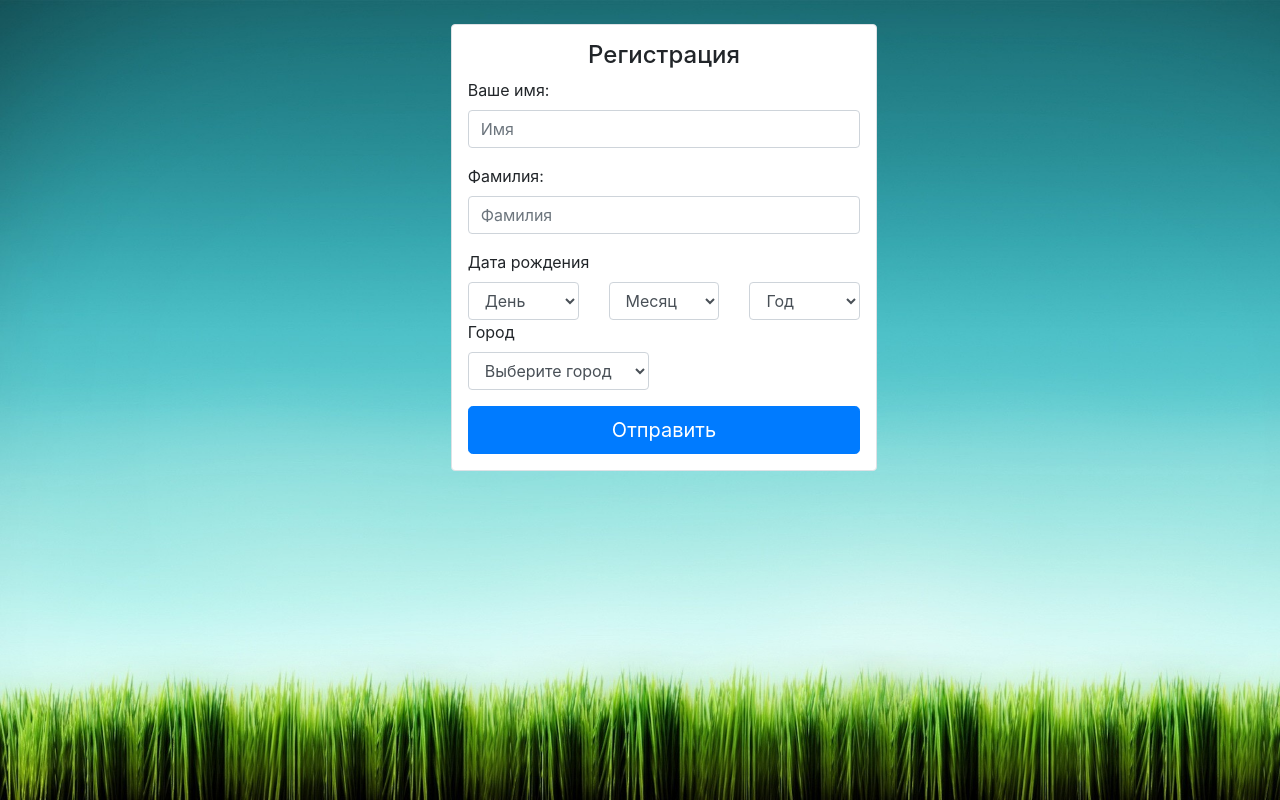
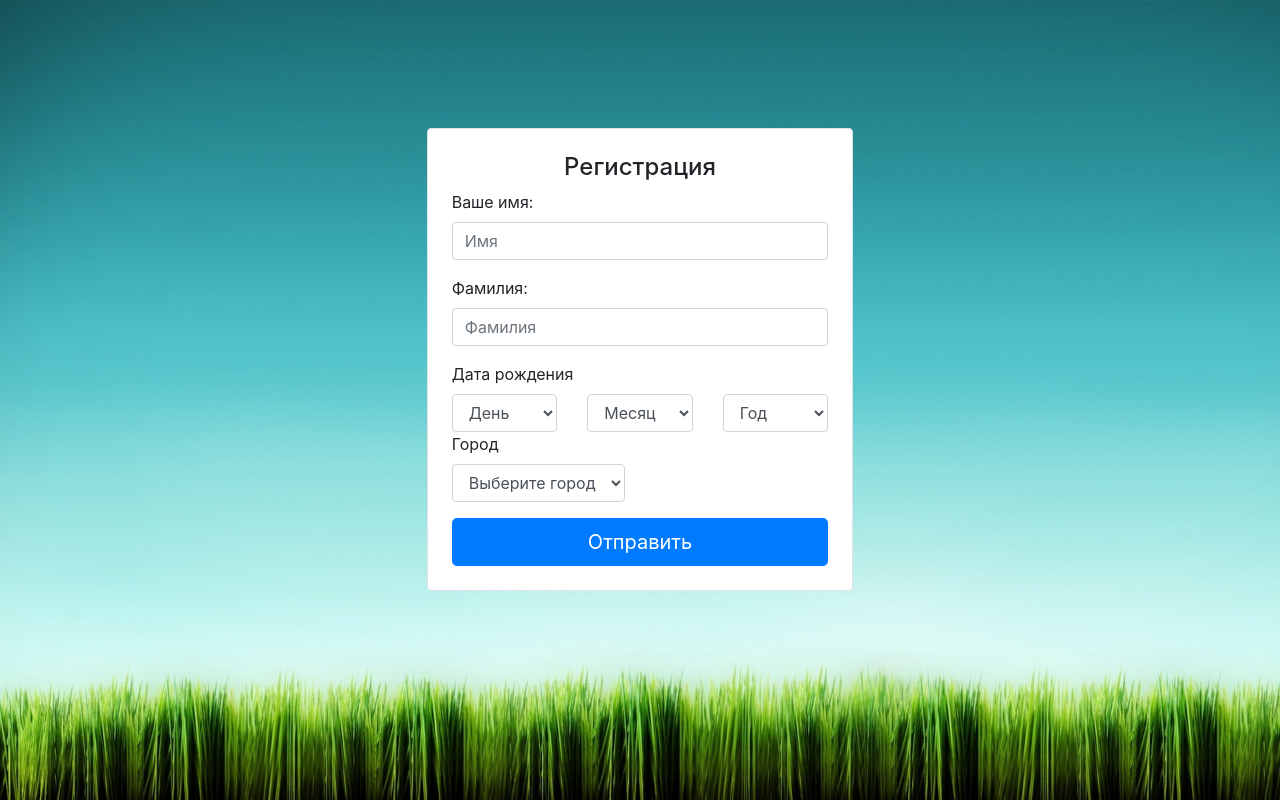
Before and after one commit to Soldatkina-Alina/StudyHtmlCssJavaScript, a plain HTML site: page index.html in a window 1280 px wide. Drawn offline with nearby package versions, Linux system fonts and the light colour scheme.

Commit message:
Сделан растягивающийся фон

```diff
--- a/css/style.css
+++ b/css/style.css
@@ -1,5 +1,12 @@
-body {
-    background-image: url(../images/trava.jpg);
+
+
+html, body {
+    background: url(../images/trava.jpg) no-repeat center center fixed;
+    -webkit-background-size: cover;
+    -moz-background-size: cover;
+    -o-background-size: cover;
     background-size: cover;
-    height: 100%;
 }
+.card {
+    margin-top: 10%;
+}
--- a/index.html
+++ b/index.html
@@ -12,7 +12,7 @@
     <div class="container-fluid h-100">
         <div class="row">
             <div class="col-md-4"> </div>
-            <div class="col-md-4 border rounded p-3 m-4 bg-white h-100 ">
+            <div class="col-md-4 border rounded p-4 m-8 bg-white card d-flex">
                 <div class="form-group">
                     <h4 class="text-center">Регистрация</h4>
                     <label for="name">Ваше имя:</label>
```
